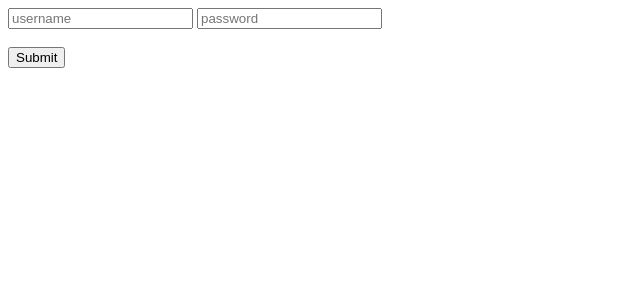
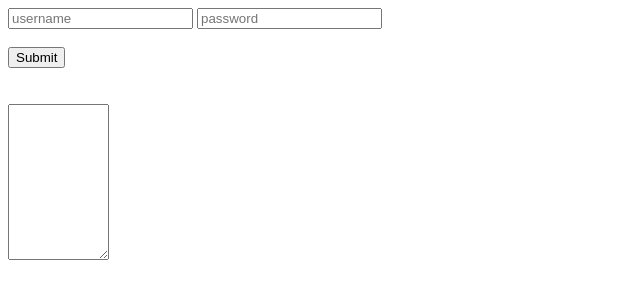
Before and after one commit to domsbytes/learn_web_dev, a plain HTML site: page IntroHTML/validations.html in a window 1280 px wide. Shown: the whole page, without its empty margins (0-640 px from the left). Drawn offline with Linux system fonts and the light colour scheme.

Commit message:
some more html edits

```diff
--- a/IntroHTML/validations.html
+++ b/IntroHTML/validations.html
@@ -1,8 +1,5 @@
 <!DOCTYPE html>
-<!--[if lt IE 7]>      <html class="no-js lt-ie9 lt-ie8 lt-ie7"> <![endif]-->
-<!--[if IE 7]>         <html class="no-js lt-ie9 lt-ie8"> <![endif]-->
-<!--[if IE 8]>         <html class="no-js lt-ie9"> <![endif]-->
-<!--[if gt IE 8]><!--> <html class="no-js"> <!--<![endif]-->
+
     <head>
         <meta charset="utf-8">
         <meta http-equiv="X-UA-Compatible" content="IE=edge">
@@ -20,6 +17,9 @@
             <br><br>
             <button>Submit</button>
             </form>
+            <br><br>
+            <textarea rows ="10" cols= "10">
+            </textarea>
 
     </body>
 </html>
```
Also changed, not shown: IntroHTML/firstPage.html (+3 -2 lines).
